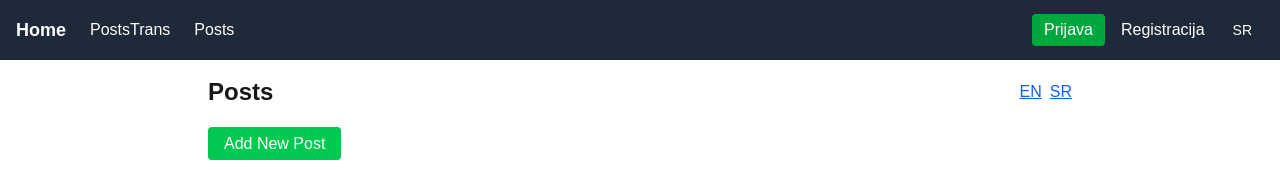
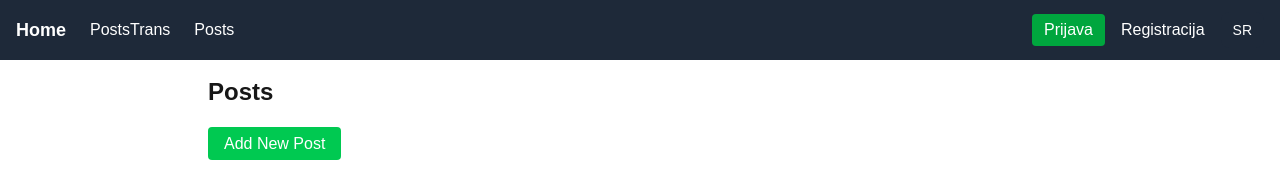
Before and after one commit to kosovic-creator/nextjs-prisma, a Next.js app: page /posts in a window 1280 px wide. Shown: the top 170 px of the page. Built offline with nearby package versions, Linux system fonts and the light colour scheme; no server answers; the database is empty.

Commit message:
lang post

```diff
--- a/app/posts/page.tsx
+++ b/app/posts/page.tsx
@@ -31,10 +31,7 @@ export default async function PostsPage() {
     <div className="max-w-4xl mx-auto p-4">
       <div className="flex justify-between items-center mb-6">
         <h1 className="text-2xl font-bold">{t("Posts", "Objave")}</h1>
-        <div>
-          <Link href={"/posts?lang=en"} className="mr-2 underline text-blue-600">EN</Link>
-          <Link href={"/posts?lang=sr"} className="underline text-blue-600">SR</Link>
-        </div>
+
       </div>
       <div className="mb-6">
         <Link href={`/posts/new?lang=${lang}`} className="bg-green-500 text-white px-4 py-2 rounded">{t("Add New Post", "Dodaj novu objavu")}</Link>
```
